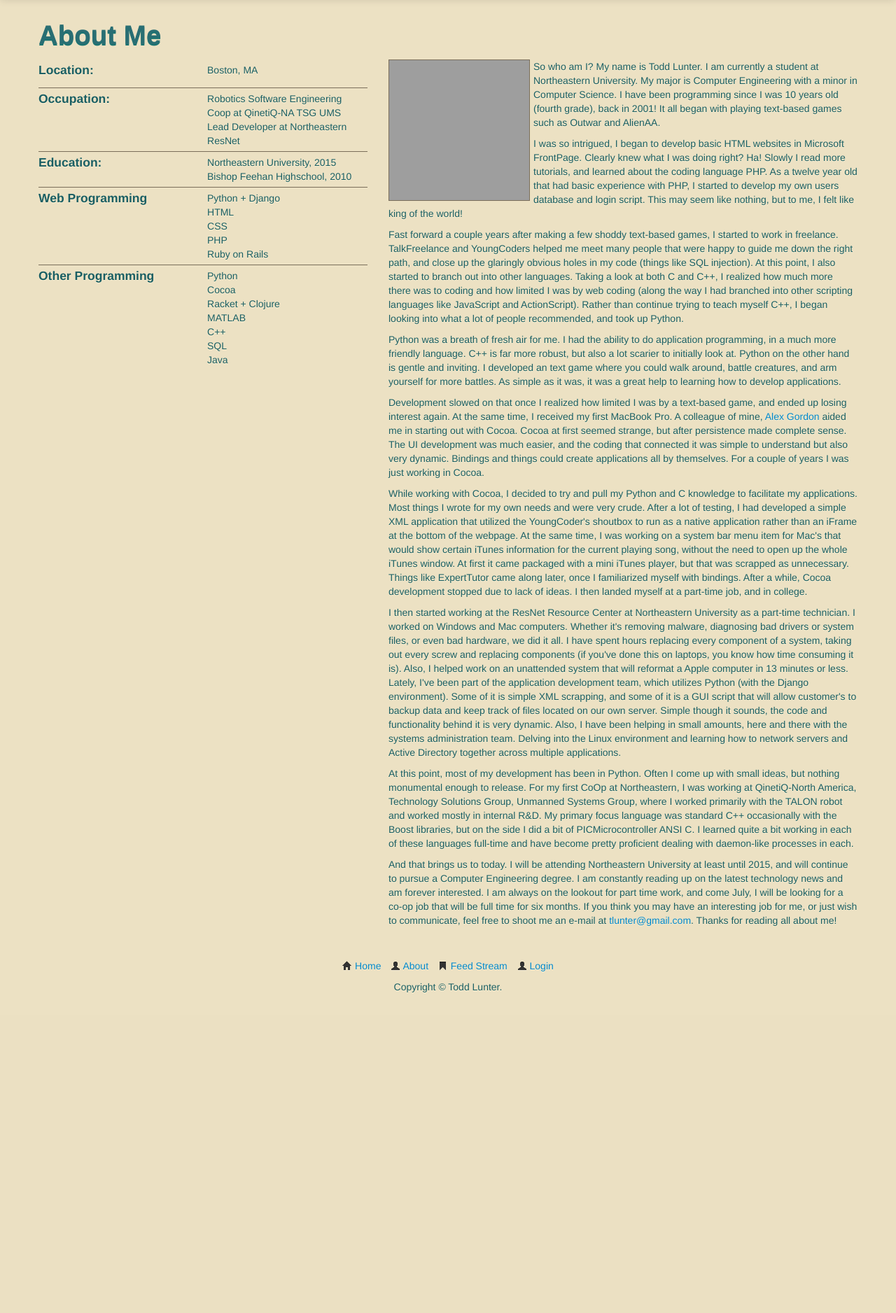
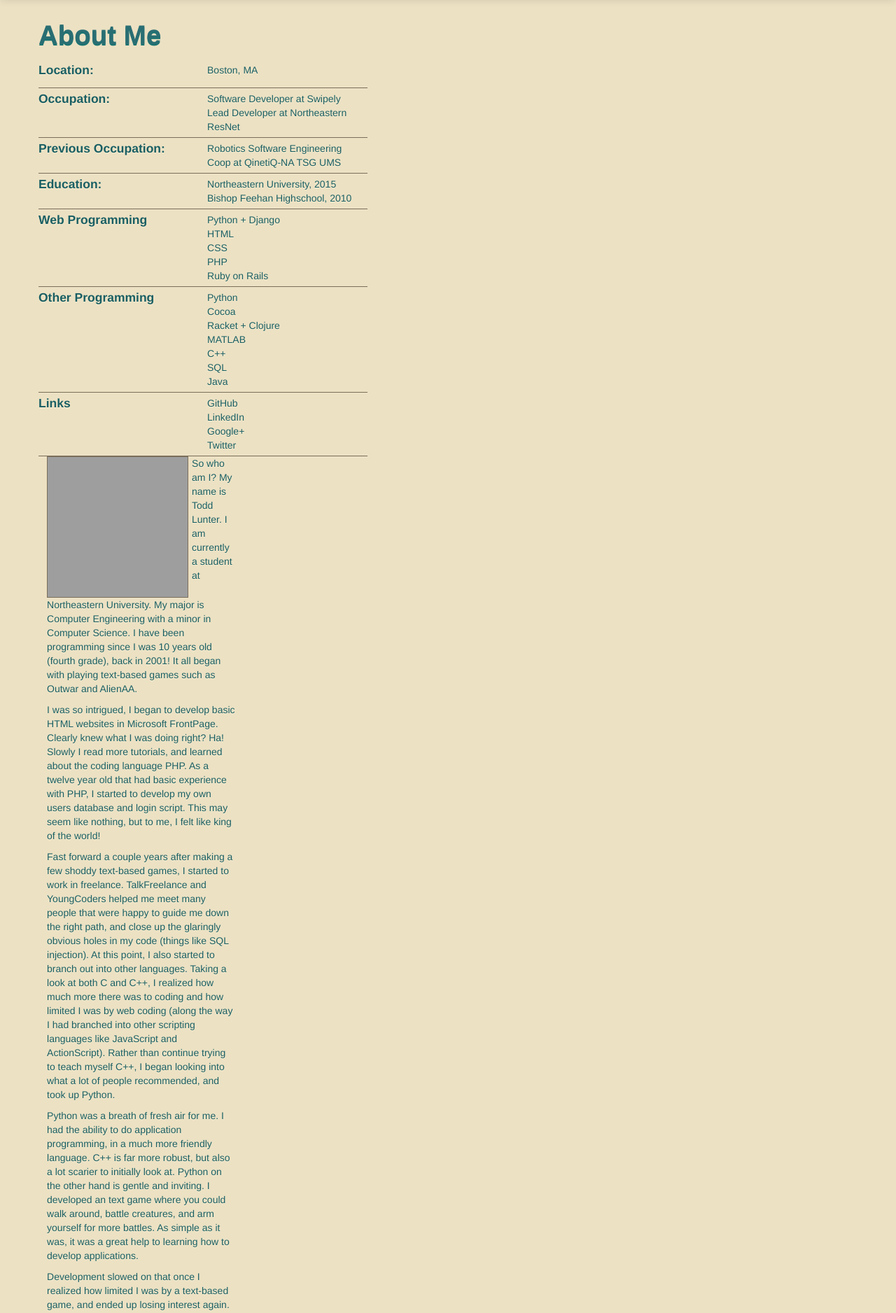
Before and after one commit to tlunter/blog_django, a Django app: page /pages/about/ in a window 1280 px wide. Shown: the part 40-1916 px from the top of the page at 70% size. Before the commit the page ends 1459 px from the top, so only its background shows below. Run offline with Django 3.2, Linux system fonts and the light colour scheme; grey boxes are pictures that could not be loaded.

Commit message:
Added to my about page

```diff
--- a/app/templates/pages/about.html
+++ b/app/templates/pages/about.html
@@ -10,8 +10,14 @@
                         <div class="row-fluid">
                             <div class="span6"><h4>Occupation:</h4></div>
                             <div class="span6">
+                                Software Developer at Swipely<br>
+                                Lead Developer at Northeastern ResNet
+                            </div>
+                        </div>
+                        <div class="row-fluid">
+                            <div class="span6"><h4>Previous Occupation:</h4></div>
+                            <div class="span6">
                                 Robotics Software Engineering Coop at QinetiQ-NA TSG UMS<br>
-                                Lead Developer at Northeastern ResNet
                             </div>
                         </div>
                         <div class="row-fluid">
@@ -41,6 +47,13 @@
                                 SQL<br>
                                 Java
                             </div>
+                        </div>
+                        <div class="row-fluid">
+                            <div class="span6"><h4>Links</h4></div>
+                            <div class="span6">GitHub<br>
+                                LinkedIn<br>
+                                Google+<br>
+                                Twitter
                         </div>
                     </div>
                     <div class="span7">
```
